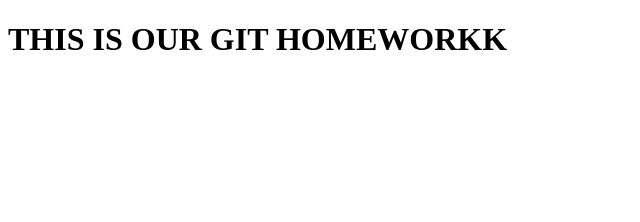
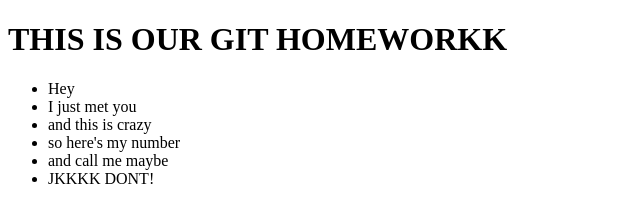
Before and after one commit to SonnyCastro/GithubHomework, a plain HTML site: page index.html in a window 1280 px wide. Shown: the whole page, without its empty margins (0-640 px from the left). Drawn offline with Linux system fonts and the light colour scheme.

Commit message:
Ana's Edits

```diff
--- a/index.html
+++ b/index.html
@@ -7,5 +7,15 @@
   </head>
   <body>
     <h1>THIS IS OUR GIT HOMEWORKK</h1>
+    <div>
+      <ul>
+        <li>Hey</li>
+        <li> I just met you</li>
+        <li> and this is crazy</li>
+        <li> so here's my number</li>
+        <li> and call me maybe</li>
+        <li> JKKKK DONT!</li>
+      </ul>
+    </div>
   </body>
 </html>
```
